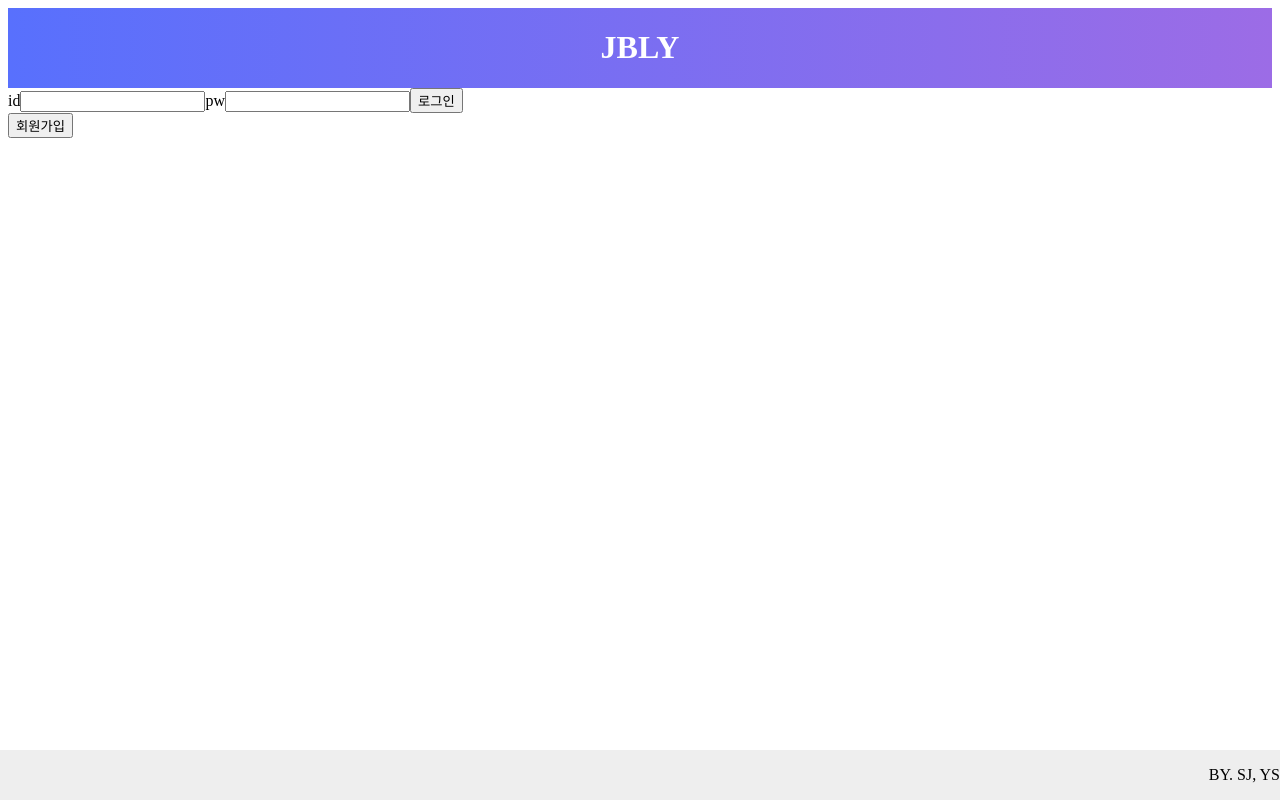
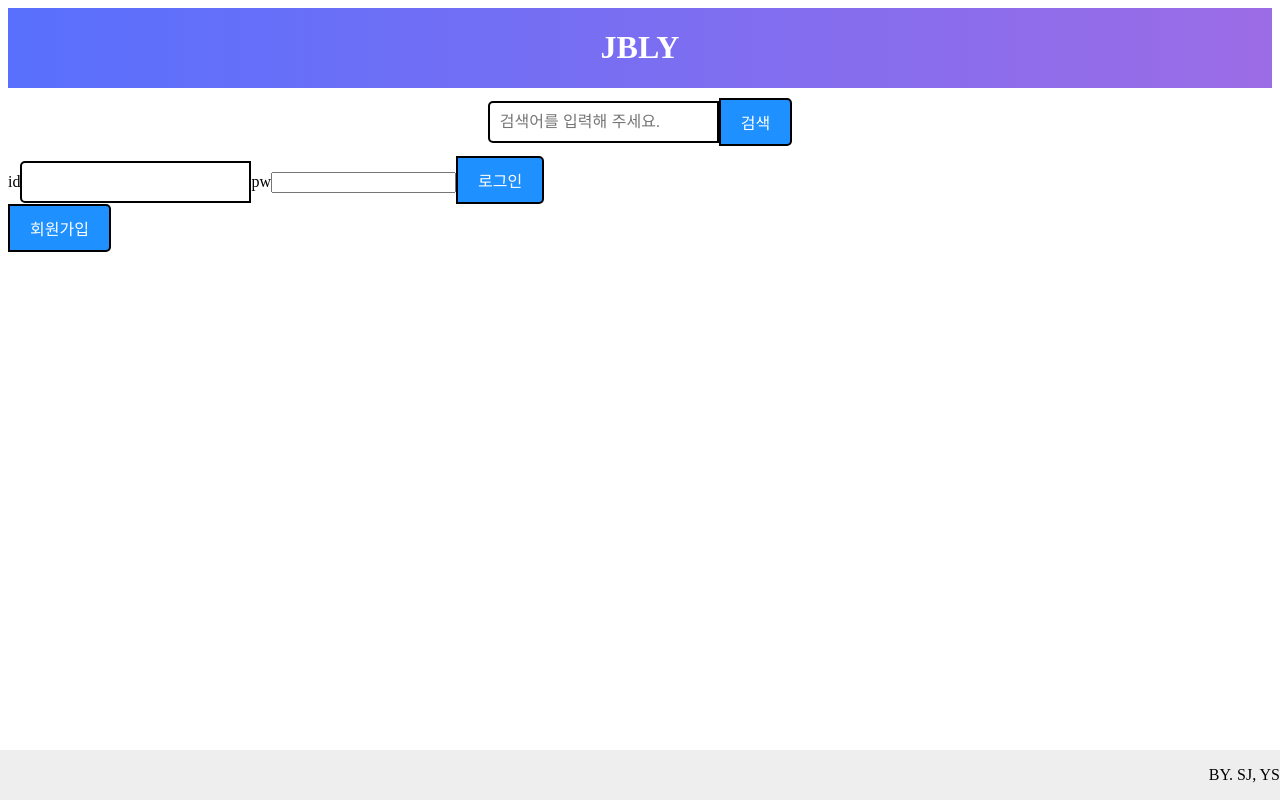
Before and after one commit to f-lab-edu/JBLY, a React (Create React App) app in the folder frontend/reactfront/: page / in a window 1280 px wide. Built offline with nearby package versions, Linux system fonts and the light colour scheme.

Commit message:
feat : SearchBox

```diff
--- a/frontend/reactfront/src/App.js
+++ b/frontend/reactfront/src/App.js
@@ -5,11 +5,13 @@ import ProductListPage from "./component/page/ProductListPage";
 import SignUpPage from "./component/page/SignUpPage";
 import Header from "./component/Header";
 import Footer from "./component/Footer";
+import SearchBox from "./component/searchBox/SearchBox";
 
 const App = () => {
     return (
         <div>
             <Header/>
+            <SearchBox/>
             <Routes>
                 <Route path="/" element={<Home/>}></Route>
                 <Route path="/signUp" element={<SignUpPage/>}></Route>
--- /dev/null
+++ b/frontend/reactfront/src/component/searchBox/SearchBox.css
@@ -0,0 +1,27 @@
+.search-box-container {
+  display: flex;
+  align-items: center;
+  justify-content: center;
+  margin-top: 10px;
+  padding-bottom: 10px;
+}
+
+input[type="text"] {
+  padding: 10px;
+  border: none;
+  border-radius: 5px 0 0 5px;
+  font-size: 16px;
+  outline: none;
+  border: 2px solid black;
+  width: auto;
+}
+
+button {
+  padding: 10px 20px;
+  border-radius: 0 5px 5px 0;
+  background-color: #1E90FF;
+  color: #fff;
+  font-size: 16px;
+  cursor: pointer;
+  border: 2px solid black;
+}
--- /dev/null
+++ b/frontend/reactfront/src/component/searchBox/SearchBox.jsx
@@ -0,0 +1,16 @@
+import React from "react";
+import "./SearchBox.css";
+
+const SearchBox = () => {
+    return (
+        <div className={"search-box-container"}>
+            <input
+                type={"text"}
+                className={"search-box"}
+                placeholder={"검색어를 입력해 주세요."}/>
+            <button>검색</button>
+        </div>
+    );
+}
+
+export default SearchBox;
```
Also changed, not shown: frontend/reactfront/src/component/basic/Class.jsx (deleted), frontend/reactfront/src/component/basic/Function.jsx (deleted).
